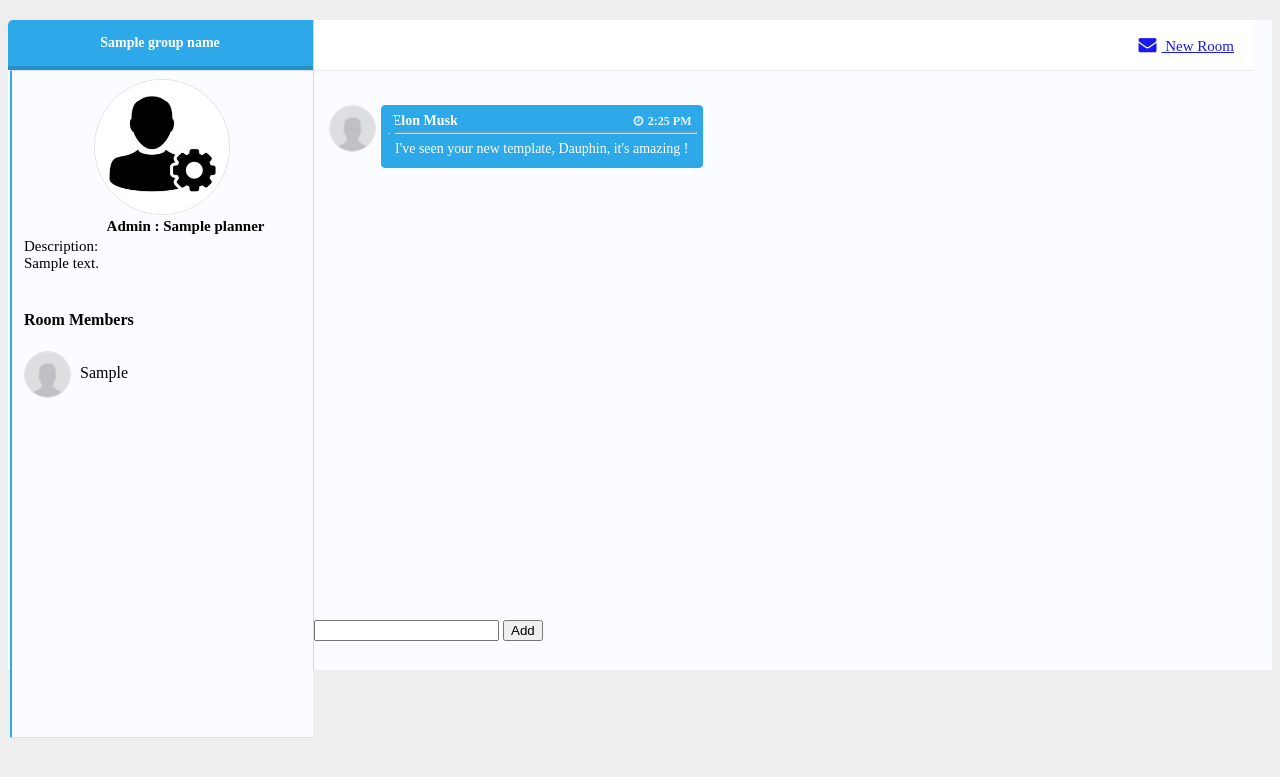
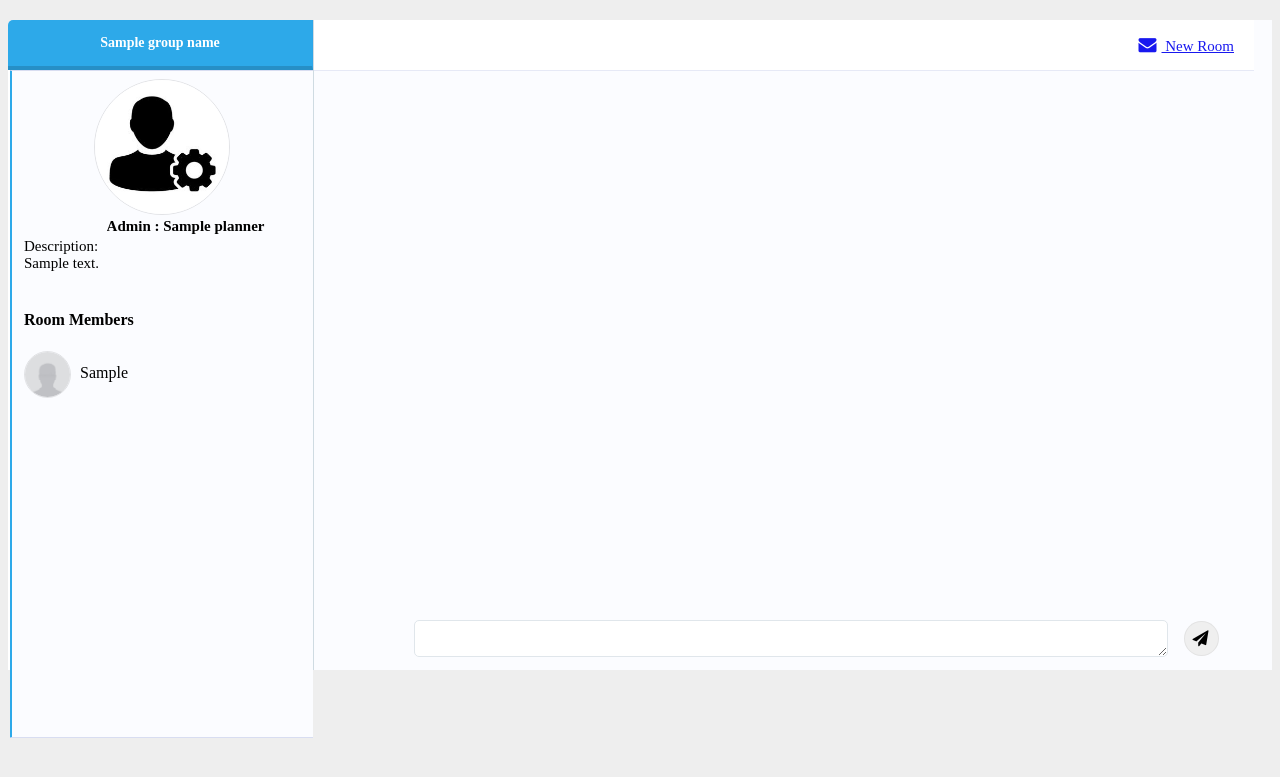
Before and after one commit to Nawal-Dweik/World-Wide-Project, a Django app: template app/templates/group.html in a window 1280 px wide. Shown: the top 777 px of the page. Run offline with Django 3.2, Linux system fonts and the light colour scheme; the template is opened without the code that fills it: most values are stand-ins (such as "Sample title", 1, 10 or a date in 2020); some libraries are stand-ins or nearby versions.

Commit message:
text area and button fix

```diff
--- a/app/templates/group.html
+++ b/app/templates/group.html
@@ -73,21 +73,7 @@
 
                     <div class="message-chat">
                         <div class="chat-body">
-                            <div class="message info">
-                                <img alt="" class="img-circle medium-image" src="/static/avatar.jpg">
 
-                                <div class="message-body">
-                                    <div class="message-info">
-                                        <h4> Elon Musk </h4>
-                                        <h5> <i class="fa fa-clock-o"></i> 2:25 PM </h5>
-                                    </div>
-                                    <hr>
-                                    <div class="message-text">
-                                        I've seen your new template, Dauphin, it's amazing !
-                                    </div>
-                                </div>
-                                <br>
-                            </div>
 
 
 
@@ -134,8 +120,12 @@
                             <form action="/groups/addMsg/{{group_id}}" method="POST">
                                 {% csrf_token %}
                                 <div class="chat-footer"></div>
-                                <input type="text" class="send-message-text" id="content" name="content" >
-                                <input type="submit" value="Add" class="btn btn-primary">
+                                <div class="chat-footer new-message-textarea">
+                                <textarea style="height: 35px !important;" type="text" class="send-message-text" id="content" name="content" ></textarea>
+                                <!-- <input type="submit" value="Add" class="btn btn-primary"> -->
+                                <button type="submit" class="send-message-button btn-info"> <i class="fa fa-send"></i>
+                                </button>
+                                </div>
                                 <!-- <label class="upload-file">
                                 <input type="file" required="">
                                 <i class="fa fa-paperclip"></i>
```
Also changed, not shown: db.sqlite3.
